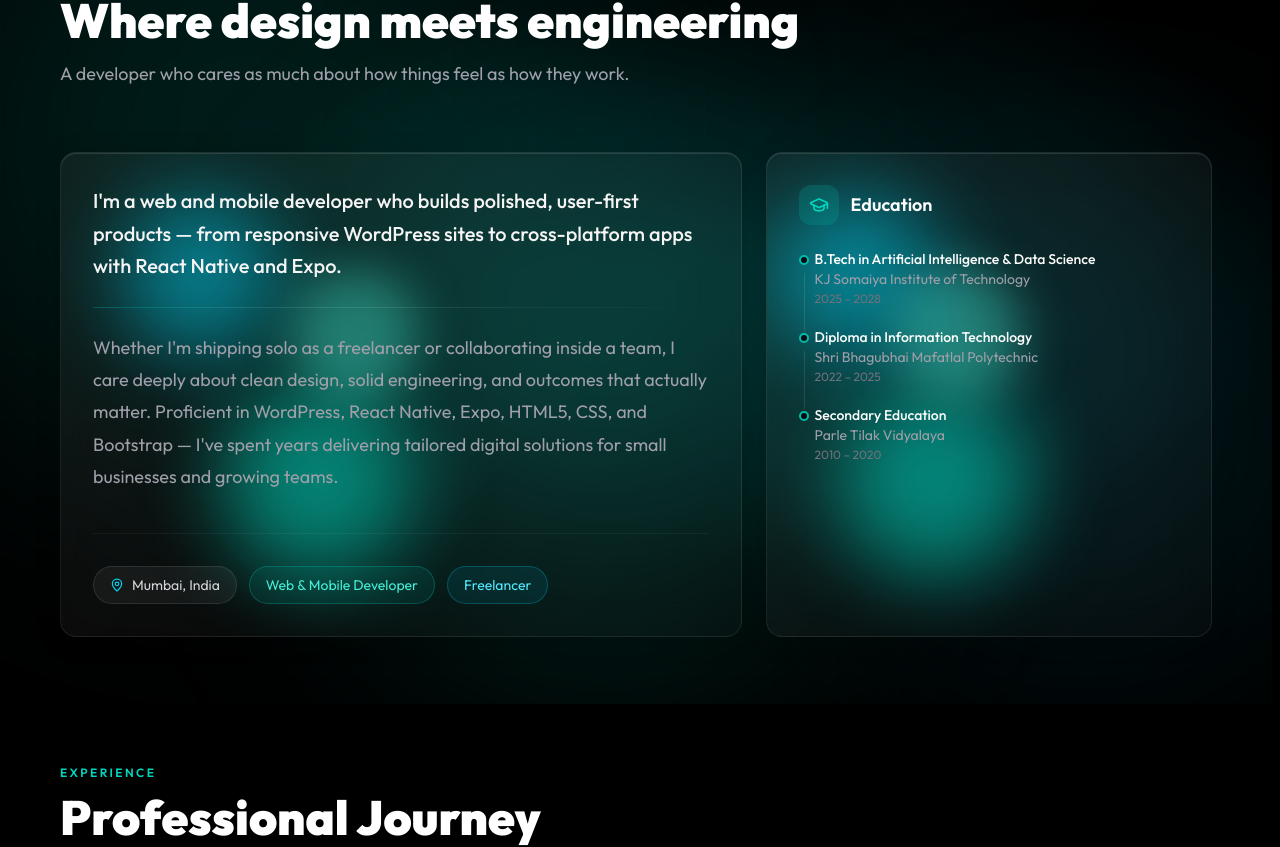
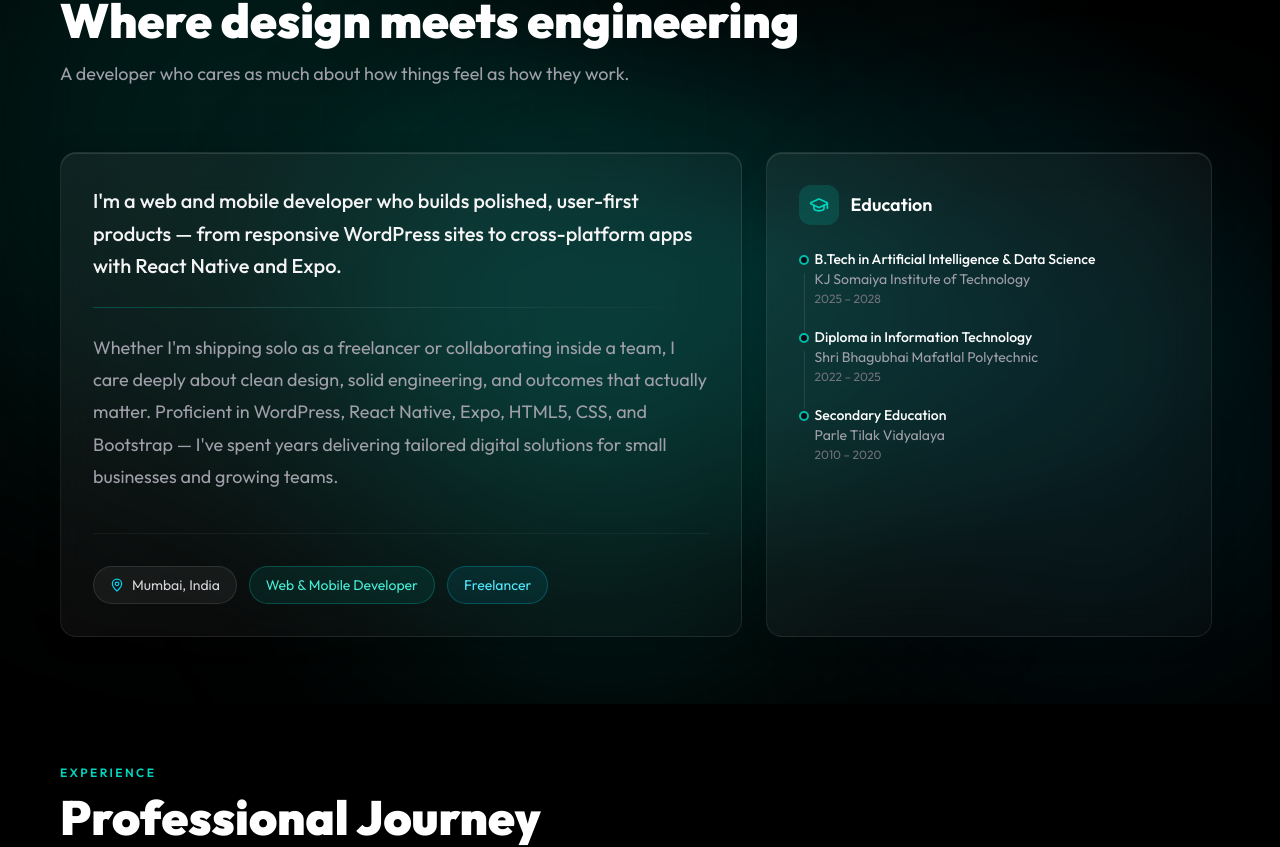
Before and after one commit to bhavya-darjii/Bhavya-Portfolio, a Next.js app: page / in a window 1280 px wide. Shown: the part 896-1743 px from the top of the page. Built offline with nearby package versions, Linux system fonts and the light colour scheme.

Commit message:
Favicon Added

```diff
--- a/src/components/ui/GlassCard.tsx
+++ b/src/components/ui/GlassCard.tsx
@@ -9,22 +9,6 @@ interface GlassCardProps {
   hover?: boolean;
   delay?: number;
 }
-
-// Keyframe paths — blobs wander the full card surface
-const tealBlob = {
-  x: ["10%", "55%", "30%", "70%", "15%", "60%", "10%"],
-  y: ["15%", "60%", "80%", "20%", "70%", "35%", "15%"],
-};
-
-const cyanBlob = {
-  x: ["70%", "20%", "65%", "10%", "80%", "40%", "70%"],
-  y: ["70%", "25%", "60%", "80%", "15%", "55%", "70%"],
-};
-
-const accentBlob = {
-  x: ["40%", "75%", "15%", "50%", "85%", "25%", "40%"],
-  y: ["40%", "10%", "65%", "85%", "45%", "20%", "40%"],
-};
 
 export function GlassCard({
   children,
@@ -44,42 +28,9 @@ export function GlassCard({
         className
       )}
     >
-      <div className="pointer-events-none absolute inset-0">
-        {/* Teal blob — roams the full card */}
-        <motion.div
-          animate={{ left: tealBlob.x, top: tealBlob.y }}
-          transition={{
-            duration: 18,
-            repeat: Infinity,
-            ease: "easeInOut",
-            repeatType: "loop",
-          }}
-          className="absolute h-48 w-48 -translate-x-1/2 -translate-y-1/2 rounded-full bg-teal-400/55 blur-2xl"
-        />
-        {/* Cyan blob — counter-roam */}
-        <motion.div
-          animate={{ left: cyanBlob.x, top: cyanBlob.y }}
-          transition={{
-            duration: 22,
-            repeat: Infinity,
-            ease: "easeInOut",
-            repeatType: "loop",
-            delay: 3,
-          }}
-          className="absolute h-40 w-40 -translate-x-1/2 -translate-y-1/2 rounded-full bg-cyan-400/50 blur-2xl"
-        />
-        {/* Soft accent blob */}
-        <motion.div
-          animate={{ left: accentBlob.x, top: accentBlob.y }}
-          transition={{
-            duration: 26,
-            repeat: Infinity,
-            ease: "easeInOut",
-            repeatType: "loop",
-            delay: 6,
-          }}
-          className="absolute h-32 w-32 -translate-x-1/2 -translate-y-1/2 rounded-full bg-teal-300/40 blur-xl"
-        />
+      <div className="pointer-events-none absolute inset-0 opacity-0 transition-opacity duration-500 group-hover:opacity-100">
+        <div className="absolute -left-1/4 -top-1/4 h-1/2 w-1/2 rounded-full bg-teal-500/10 blur-3xl" />
+        <div className="absolute -bottom-1/4 -right-1/4 h-1/2 w-1/2 rounded-full bg-cyan-500/10 blur-3xl" />
       </div>
       <div className="relative z-10 flex h-full flex-col">{children}</div>
     </motion.div>
```
